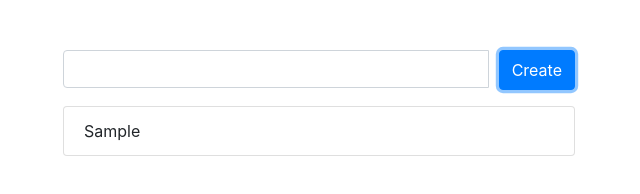
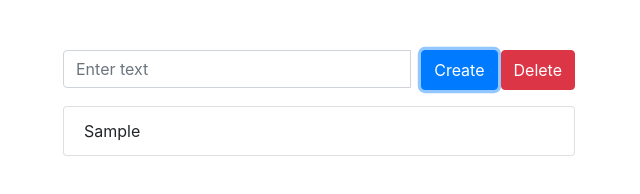
Before and after one commit to stojanoviicmarko/Simple-TODO-List, a plain HTML site: page index.html in a window 1280 px wide. Both pictures are taken after typing "Sample" into the empty fields and a click on the button "Create". Shown: the whole page, without its empty margins (321-961 px from the left). Drawn offline with nearby package versions, Linux system fonts and the light colour scheme.

Commit message:
Added delete but not working perfectly

```diff
--- a/index.html
+++ b/index.html
@@ -11,9 +11,10 @@
 </head>
 <body>
     <div class="input-group mb-3">
-        <input type="text" class="form-control" id="input" aria-label="Sizing example input"
-            aria-describedby="inputGroup-sizing-default">
-        <button type="button" id="button" class="btn btn-primary" onclick="createItem()">Create</button>
+        <input type="text" class="form-control" id="input" aria-label="Sizing example input" aria-describedby="inputGroup-sizing-default" placeholder="Enter text">
+        <button type="button" id="create" class="btn btn-primary" onclick="createItem()">Create</button>
+        <button type="button" id="delete" class="btn btn-danger" onclick="deleteItem()">Delete</button>
+
     </div>
     <div>
         <ul class="list-group" id="list">
--- a/script.js
+++ b/script.js
@@ -1,13 +1,29 @@
 function createItem() {
-    let list = document.getElementById('list');
-    let input = document.getElementById('input');
-    let item = document.createElement('li');
+	var list = document.getElementById('list');
+	var input = document.getElementById('input');
+	var button = document.getElementById('button');
+	var item = document.createElement('li');
 
-    item.classList.add('list-group-item');
+	item.classList.add('list-group-item');
+	item.innerHTML = input.value;
+	list.appendChild(item);
 
-    item.innerHTML = input.value;
+	item.addEventListener('click', function(event) {
+		if (!item.classList.contains('active')) {
+			item.classList.add('active');
+		} else if (item.classList.contains('active')) {
+			item.classList.remove('active');
+		}
+	});
 
-    list.appendChild(item);
+	input.value = "";
+}
 
-    input.value = "";
+function deleteItem() {
+	var list = document.getElementById('list');
+	var activeItem = document.getElementsByClassName('list-group-item active');
+
+	for (let i = 0; i <= activeItem.length; i++){
+		list.removeChild(activeItem[i]);
+	}
 }
--- a/style.css
+++ b/style.css
@@ -6,7 +6,12 @@ body{
     margin-top: 50px;
     margin-right: 10px;
 }
-#button{
+#create{
+    margin-right: 3px;
+    margin-top: 50px;
+    height: 40px;
+}
+#delete{
     margin-top: 50px;
     height: 40px;
 }
```
